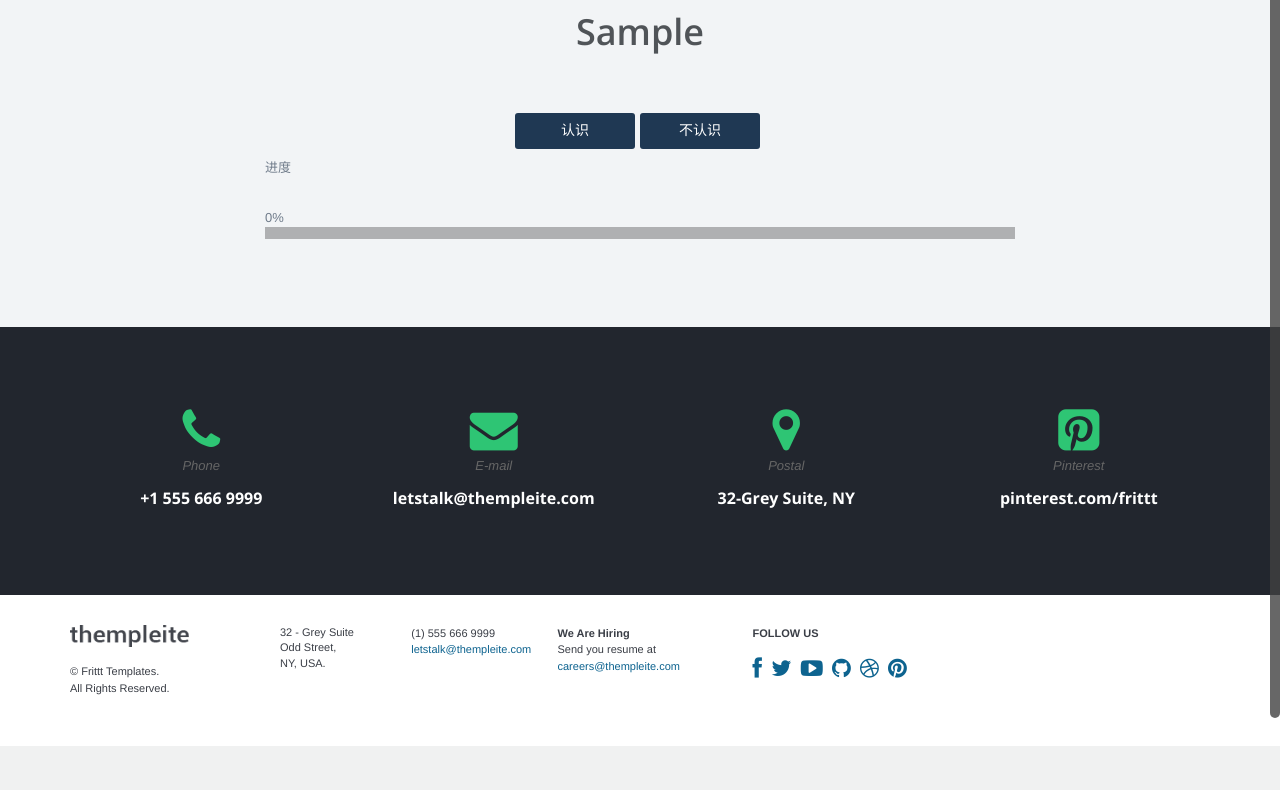
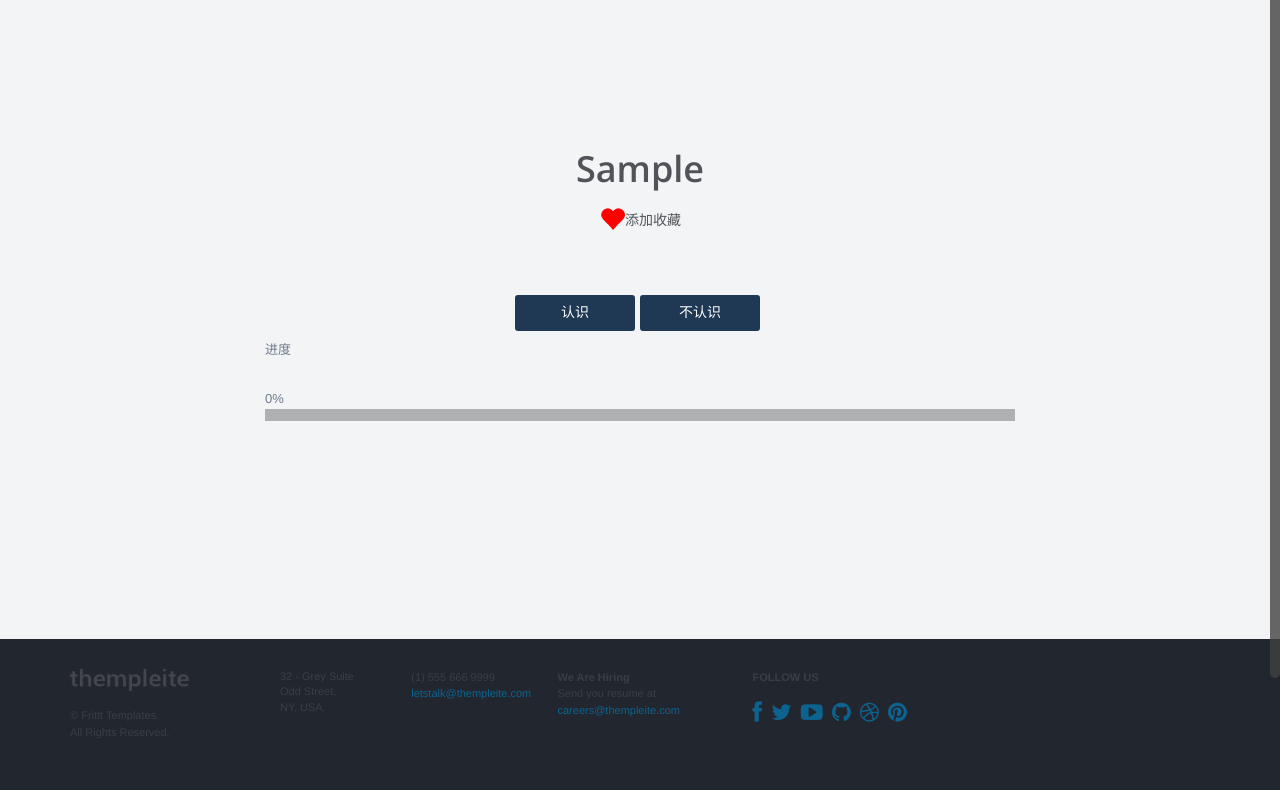
Before and after one commit to YuNanlong/vocabularysite, a Django app: page /recite/recite_word in a window 1280 px wide. Shown: the part 68-858 px from the top of the page. Before the commit the page ends 814 px from the top, so only its background shows below. Run offline with Django 3.2, Linux system fonts and the light colour scheme; a user stored in the database is signed in; tables that the repository leaves empty hold one stand-in row (values such as "Sample post"); some libraries are stand-ins or nearby versions.

Commit message:
修改了一些小问题 添加了收藏按钮

```diff
--- a/recitewords/templates/base.html
+++ b/recitewords/templates/base.html
@@ -331,57 +331,7 @@
         </div>
     </div>
     {% block content %} {% endblock content %}
-    <div class="section black contact-details green-icons">
-        <div class="container">
-            <div class="row">
-                <div class="col-md-3 text-center">
-                    <div class="services-box-3">
-                        <i class="fa fa-phone"></i>
-                        <div class="content">
-                            <p>
-                                Phone</p>
-                            <h3>
-                                +1 555 666 9999</h3>
-                        </div>
-                    </div>
-                </div>
-                <div class="col-md-3 text-center">
-                    <div class="services-box-3">
-                        <i class="fa fa-envelope"></i>
-                        <div class="content">
-                            <p>
-                                E-mail</p>
-                            <h3>
-                                letstalk@thempleite.com</h3>
-                        </div>
-                    </div>
-                </div>
-                <div class="col-md-3 text-center">
-                    <div class="services-box-3">
-                        <i class="fa fa-map-marker "></i>
-                        <div class="content">
-                            <p>
-                                Postal</p>
-                            <h3>
-                                32-Grey Suite, NY</h3>
-                        </div>
-                    </div>
-                </div>
-                <div class="col-md-3 text-center">
-                    <div class="services-box-3">
-                        <i class="fa fa-pinterest-square"></i>
-                        <div class="content">
-                            <p>
-                                Pinterest</p>
-                            <h3>
-                                pinterest.com/frittt</h3>
-                        </div>
-                    </div>
-                </div>
-            </div>
-        </div>
-    </div>
-    <div class="section white footer">
+    <div class="section black footer" id="footer">
         <div class="container">
             <div class="p-t-30 p-b-50">
                 <div class="row">
--- a/recitewords/templates/recite_word.html
+++ b/recitewords/templates/recite_word.html
@@ -3,6 +3,8 @@
     <div class="row">
         <div class="col-md-6 col-md-offset-3">
             <h1 class="semi-bold text-center" id="word-spelling">{{ word.word.word.spelling }}</h2>
+                <!--<div style="display: flex; display: -webkit-flex; justify-content:center;"><div class="heart"></div></div>-->
+                <div style="display: flex; display: -webkit-flex; justify-content:center; align-items:center;"><span class="glyphicon glyphicon-heart" aria-hidden="true" id="favor" style="color: #f00;font-size: 26px; "></span>   <h5>添加收藏</h5></div>
                 <h4 class="normal text-center" style="visibility: hidden;" id="word-meaning">{{ word.word.word.meaning }}</h3>
                     <div id="btn-list" style="display: flex; display: -webkit-flex; justify-content:center;">
                         <a class="btn btn-info btn-cons m-t-10" id="know-btn">认识</a>
@@ -33,10 +35,6 @@
 <br>
 <br>
 <br>
-<br>
-<br>
-
-
 <script type="text/javascript" src="/static/assets/plugins/parrallax/js/jquery.parallax-1.1.3.js"></script>
 <script src="/static/assets/plugins/onescroll/js/classie.js"></script>
 <script src="/static/assets/plugins/onescroll/js/cbpScroller.js"></script>
@@ -146,14 +144,18 @@
     });
 
     $(window).ready(function () {
-        $("#recite-word-wrapper").css("margin-top", $(".navbar").height());
-        console.log($("#recite-word-wrapper").css("margin-top"));
-        console.log($(".navbar").height());
+        var nav_height = $(".navbar").height();
+        var footer_height = $("#footer").height();
+        $("#recite-word-wrapper").css("margin-top", nav_height);
+        $("#recite-word-wrapper").css("min-height", window.innerHeight - nav_height - footer_height);
+        $("#word-spelling").css("margin-top", (window.innerHeight - nav_height) * 0.2)
     });
 
     $(window).resize(function () {
-        $("#recite-word-wrapper").css("margin-top", $(".navbar").height());
-        console.log($("#recite-word-wrapper").css("margin-top"));
-        console.log($(".navbar").height());
+        var nav_height = $(".navbar").height();
+        var footer_height = $("#footer").height();
+        $("#recite-word-wrapper").css("margin-top", nav_height);
+        $("#recite-word-wrapper").css("min-height", window.innerHeight - nav_height - footer_height);
+        $("#word-spelling").css("margin-top", (window.innerHeight - nav_height) * 0.2)
     });
 </script> {% endblock content %}
```
Also changed, not shown: recitewords/templates/exam.html (+10 -8 lines), recitewords/templates/home.html (+1 -51 lines), static/assets/css/style.css (+33 -1 lines).
